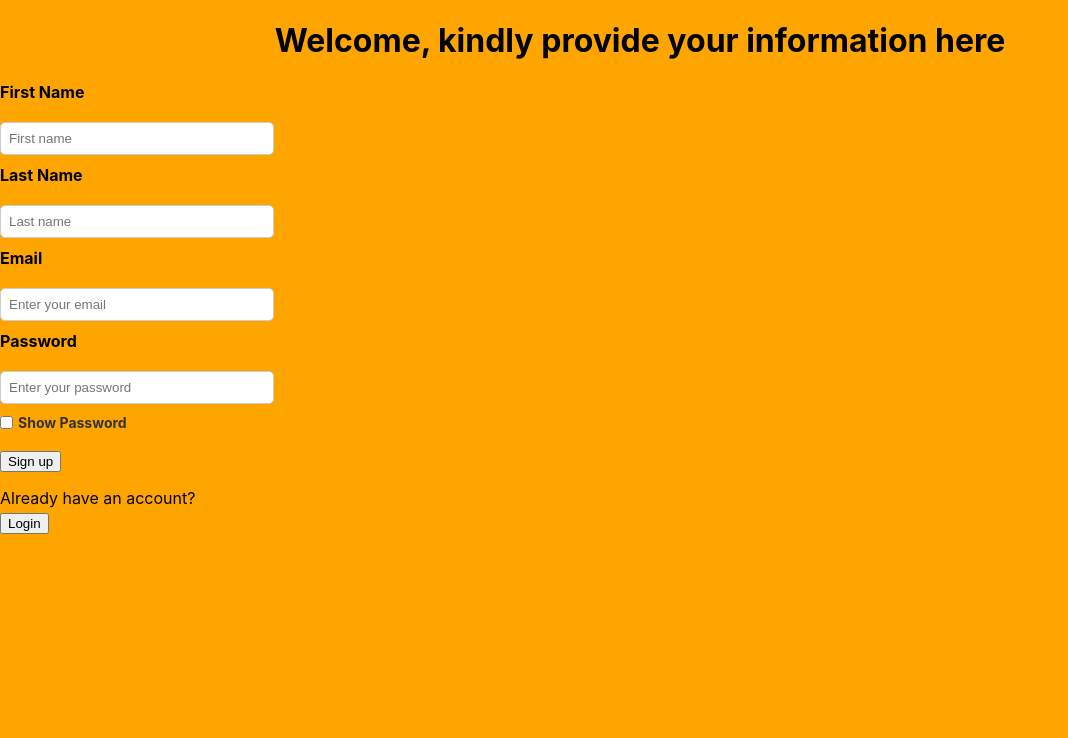
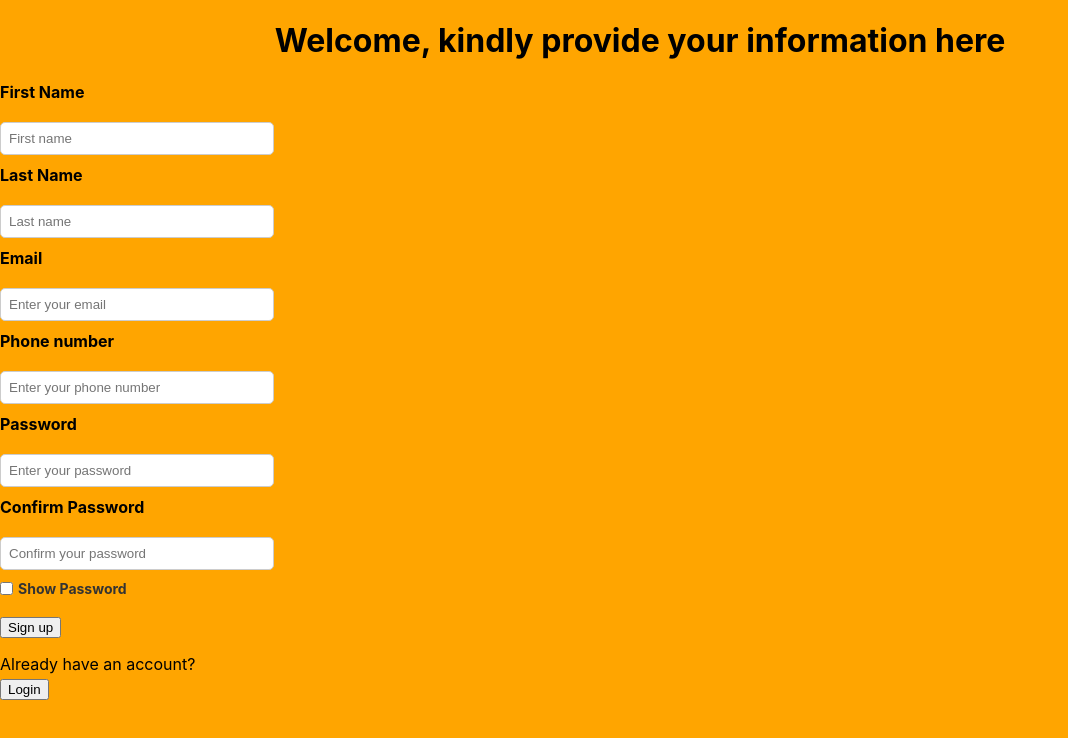
Before and after one commit to Arole01/LoginForm, a React (Create React App) app: page /signup in a window 1280 px wide. Shown: the top 738 px of the page, without its empty margins (0-1068 px from the left). Built offline with nearby package versions, Linux system fonts and the light colour scheme.

Commit message:
Addressadded

```diff
--- a/src/Pages/Signup.js
+++ b/src/Pages/Signup.js
@@ -13,6 +13,9 @@ const schema = Yup.object({
     password:Yup.string().required().min(3).max(10),
         // .matches( /^(?=.[A-Z])(?=.[a-z])(?=.\d)(?=.[@$!%?&])[A-Za-z\d@$!%?&]{8,10}$/,
         //     "Password should contain Capital letter,small letter and a number")
+    phone:Yup.string().required("Phone number is required")
+            .matches(/^[0-9]+$/, "Phone must contain only numbers")
+    .min(10, "Phone must be at least 10 digits"),
     confirmPassword: Yup.string().required("Confirm password id required")
     .oneOf([Yup.ref("password"),null], "Passwords must match"),
     gender:Yup.string().required("Please select your gender"),
@@ -24,7 +27,7 @@ const schema = Yup.object({
 
 const Signup = () => {
 const [loading,setLoading] = useState(false)
-const {handleSubmit,register,formState:{errors}
+const {handleSubmit,register,reset, formState:{errors}
 
 } = useForm({resolver:yupResolver(schema)})
 
@@ -33,6 +36,8 @@ const [showPassword, setShowPassword] = useState(false)
 const submit = async (data)=> {
 
     try {
+        const { confirmPassword, ...userData} = data;
+
         setLoading(true)
         const response = await axios.post("https://davidbackend-ts7d.onrender.com/api/auth/register", data)
         toast.success(response?.data?.message || "Signup successful")
@@ -55,9 +60,16 @@ const submit = async (data)=> {
             <label>Email</label>
             <input type="email" placeholder="Enter your email" {...register("email")}/>
             {errors.email && <p style={{color:"red"}}>{errors.email.message}</p>}
+            <label>Phone number</label>
+            <input type="tel" {...register("phone")} placeholder="Enter your phone number"/>
+            {errors.phone && <p style={{color:"red"}}>
+            {errors.phone.message}</p>}
             <label>Password</label>
             <input type={showPassword ? "text" : "password"} placeholder="Enter your password" {...register("password")}/>
             {errors.password && <p style={{color:"red"}}>{errors.password.message}</p>}
+            <label>Confirm Password</label>
+            <input type={showPassword ? "text" : "password"} placeholder="Confirm your password" {...register("confirmPassword")}/>
+            {errors.confirmPassword && <p style={{color:"red"}}>{errors.confirmPassword.message}</p>}
 
             <div className="checkbox-container">
                     <input
```
